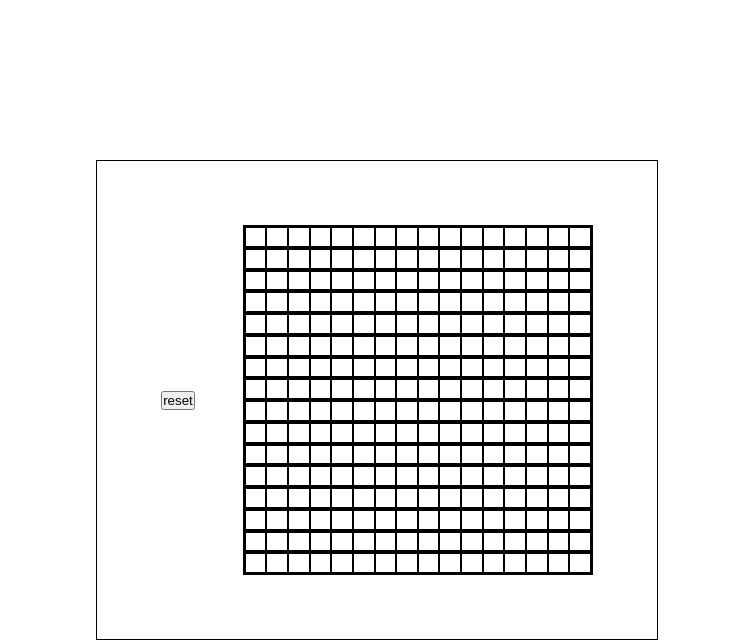
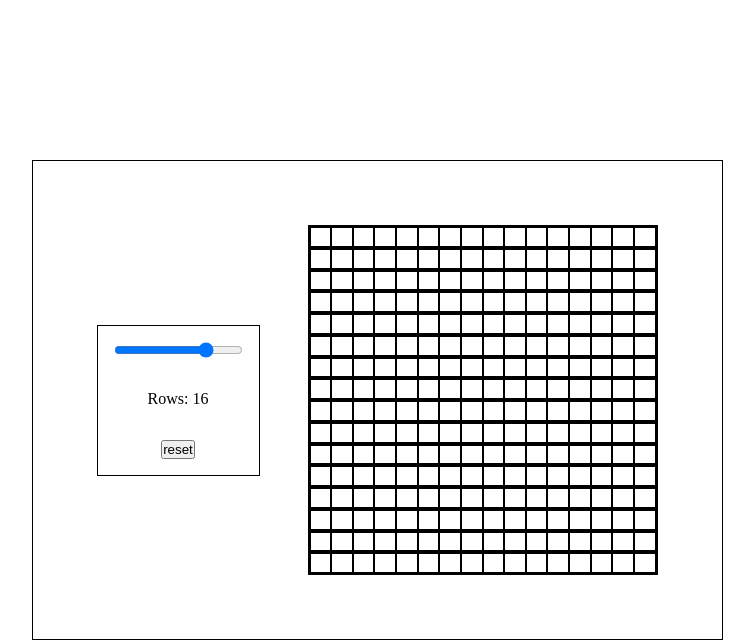
Before and after one commit to BleuVLK/etch-a-sketch, a plain HTML site: page index.html in a window 1280 px wide. Shown: the whole page, without its empty margins (263-1017 px from the left). Drawn offline with Linux system fonts and the light colour scheme.

Commit message:
Add range slider to control the amount of rows

```diff
--- a/index.html
+++ b/index.html
@@ -8,6 +8,8 @@
     <body>
         <div class="main">
             <div class="input">
+                <input id="row-slider" type="range" min="4" max="20" value="16" step="1">
+                <p>Rows: <output id="row-slider-value"></output></p>
                 <button class="reset">reset</button>
             </div>
             <div class="grid"></div>
--- a/myScript.js
+++ b/myScript.js
@@ -31,3 +31,19 @@ BUTTON.addEventListener('click', () => {
   delGrid();
   genGrid();
 });
+
+
+
+let sliderRows = 16;
+let sliderColumns = 16;
+
+
+const VALUE = document.querySelector("#row-slider-value");
+const INPUT = document.querySelector('#row-slider');
+VALUE.textContent = INPUT.value;
+INPUT.addEventListener('input', (event) => {
+  VALUE.textContent = event.target.value;
+  sliderRows = event.target.value;
+  delGrid();
+  genGrid(sliderRows, sliderColumns);
+})
--- a/styles.css
+++ b/styles.css
@@ -44,3 +44,15 @@ body {
 .coloured {
     background: black;
 }
+
+
+.input {
+    border: 1px solid black;
+    padding: 1em;
+    display: flex;
+    flex-direction: column;
+    align-items: center;
+    justify-content: center;
+    gap: 2em;
+
+}
```
